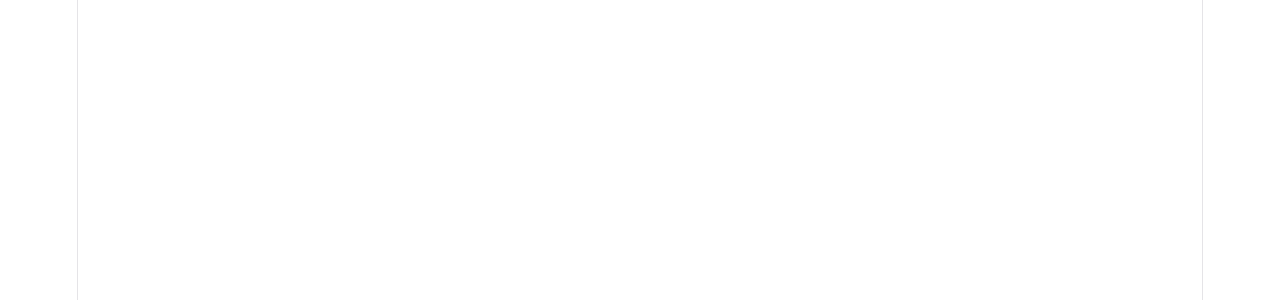
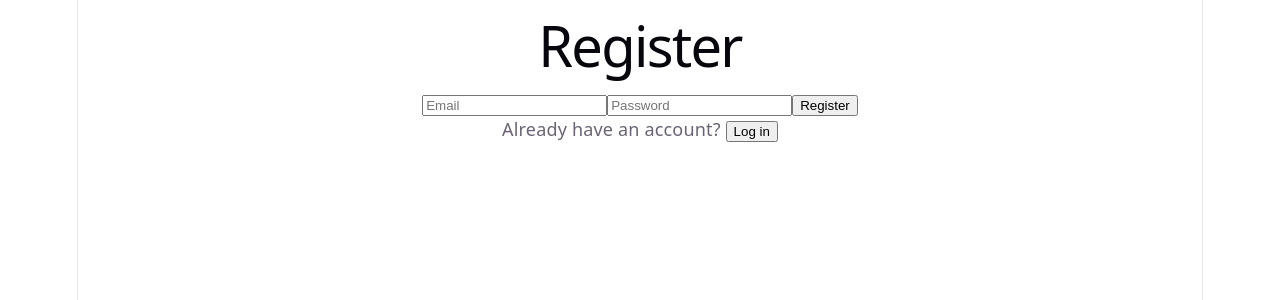
Before and after one commit to ezhang07/speakle, a React (Vite) app in the folder frontend/: page /register in a window 1280 px wide. Before the commit this address had no page. Shown: the top 300 px of the page. Built offline with nearby package versions, Linux system fonts and the light colour scheme.

Commit message:
Create login and register pages

```diff
--- a/frontend/src/App.tsx
+++ b/frontend/src/App.tsx
@@ -2,6 +2,8 @@
 import Record from './Record'
 import Sessions from './Sessions'
 import Home from './Home'
+import Login from './Login'
+import Register from './Register'
 import { Routes, Route } from 'react-router-dom'
 
 function App() {
@@ -11,6 +13,8 @@
       <Route path="/" element={<Home />} />
       <Route path="/record" element={<Record />} />
       <Route path="/sessions" element={<Sessions />} />
+      <Route path="/login" element={<Login />} />
+      <Route path="/register" element={<Register />} />
     </Routes>
   )
 }
--- /dev/null
+++ b/frontend/src/Login.tsx
@@ -0,0 +1,68 @@
+import './App.css'
+import { useState } from 'react'
+import { useNavigate } from 'react-router-dom'
+import { useAuth } from './AuthContext'
+import type { AuthResponse } from './types'
+
+function Login() {
+    const navigate = useNavigate();
+    const { login } = useAuth();
+
+    const [email, setEmail] = useState('');
+    const [password, setPassword] = useState('');
+    const [error, setError] = useState('');
+
+    async function handleSubmit(e: React.SubmitEvent) {
+        e.preventDefault();
+        setError('');
+
+        const res = await fetch('/api/auth/login', {
+            method: 'POST',
+            headers: { 'Content-Type': 'application/json' },
+            body: JSON.stringify({ email, password }),
+        });
+
+        if (!res.ok) {
+            setError('Invalid email or password.');
+            return;
+        }
+
+        const data = await res.json() as AuthResponse;
+        login(data.token);
+        navigate('/');
+    }
+
+    return (
+        <div className="auth">
+            <h1>Log in</h1>
+            <form onSubmit={handleSubmit}>
+                <input
+                    type="email"
+                    placeholder="Email"
+                    value={email}
+                    onChange={(e) => setEmail(e.target.value)}
+                    required
+                />
+                <input
+                    type="password"
+                    placeholder="Password"
+                    value={password}
+                    onChange={(e) => setPassword(e.target.value)}
+                    required
+                />
+                <button type="submit">Log in</button>
+            </form>
+
+            {error && <p className="auth-error">{error}</p>}
+
+            <p>
+                No account?{' '}
+                <button type="button" onClick={() => navigate('/register')}>
+                    Register
+                </button>
+            </p>
+        </div>
+    )
+}
+
+export default Login
--- /dev/null
+++ b/frontend/src/Register.tsx
@@ -0,0 +1,68 @@
+import './App.css'
+import { useState } from 'react'
+import { useNavigate } from 'react-router-dom'
+
+function Register() {
+    const navigate = useNavigate();
+
+    const [email, setEmail] = useState('');
+    const [password, setPassword] = useState('');
+    const [error, setError] = useState('');
+
+    async function handleSubmit(e: React.SubmitEvent) {
+        e.preventDefault();
+        setError('');
+
+        const res = await fetch('/api/auth/register', {
+            method: 'POST',
+            headers: { 'Content-Type': 'application/json' },
+            body: JSON.stringify({ email, password }),
+        });
+
+        if (res.status === 409) {
+            setError('That email is already registered.');
+            return;
+        }
+        if (!res.ok) {
+            setError('Something went wrong. Please try again.');
+            return;
+        }
+
+        // Register returns 201 with no token — send them to log in.
+        navigate('/login');
+    }
+
+    return (
+        <div className="auth">
+            <h1>Register</h1>
+            <form onSubmit={handleSubmit}>
+                <input
+                    type="email"
+                    placeholder="Email"
+                    value={email}
+                    onChange={(e) => setEmail(e.target.value)}
+                    required
+                />
+                <input
+                    type="password"
+                    placeholder="Password"
+                    value={password}
+                    onChange={(e) => setPassword(e.target.value)}
+                    required
+                />
+                <button type="submit">Register</button>
+            </form>
+
+            {error && <p className="auth-error">{error}</p>}
+
+            <p>
+                Already have an account?{' '}
+                <button type="button" onClick={() => navigate('/login')}>
+                    Log in
+                </button>
+            </p>
+        </div>
+    )
+}
+
+export default Register
--- a/frontend/src/types.ts
+++ b/frontend/src/types.ts
@@ -58,3 +58,8 @@
   metrics: Metrics;
   summary: string | null;
 }
+
+/** The JSON POST /api/auth/login returns (see model/AuthResponse.java). */
+export interface AuthResponse {
+  token: string;
+}
```
